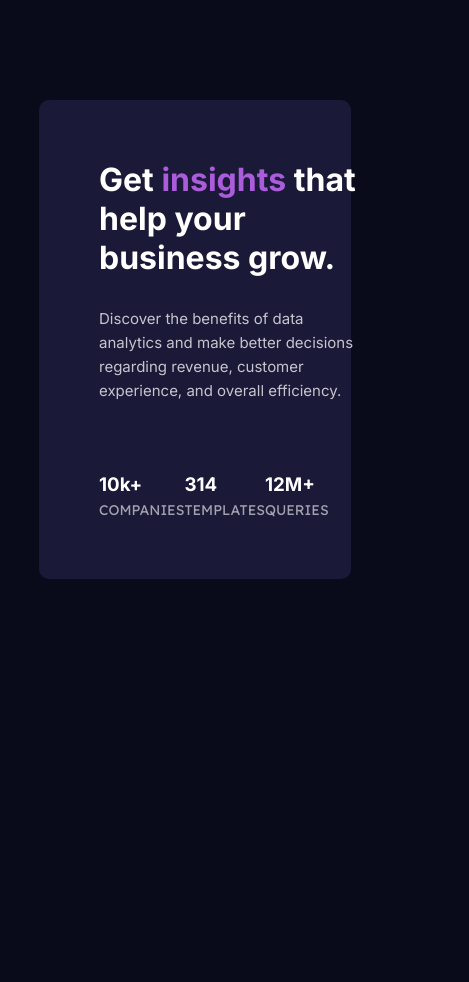
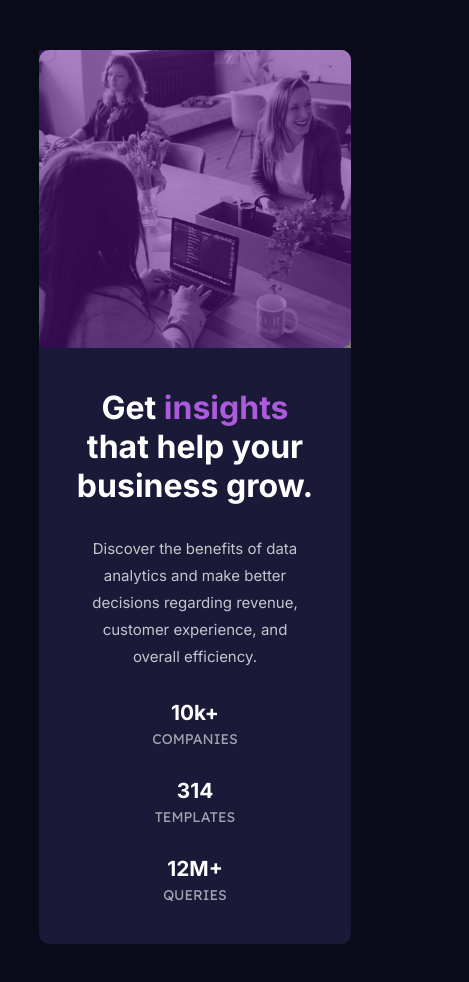
Before and after one commit to ArjayBuen/stats-preview-card, a plain HTML site: page index.html in a window 390 px wide. Shown: the whole page, 469 px wide, since content can reach past the window. Before the commit the page ends 844 px from the top, so only its background shows below. Drawn offline with Linux system fonts and the light colour scheme.

Commit message:
mobile design done

```diff
--- a/styles.css
+++ b/styles.css
@@ -62,3 +62,66 @@ p.benefits{
     border-top-right-radius: 10px;
     border-bottom-right-radius: 10px;
 }
+@media(max-width:1000px){
+    .container{
+        max-width: 80%;
+        max-height: none;
+        /* min-height: 750px; */
+        margin: 50px auto;
+        background: hsl(244, 38%, 16%);
+        color: hsl(0, 0%, 100%);
+        display: grid;
+        grid-template-columns: 1fr 1fr;
+        grid-template-rows: 1fr 1fr 1fr;
+        border-radius: 10px;
+    }
+    .img-content{
+        grid-column-start: 1;
+        grid-column-end: 3;
+        grid-row-start: 1;
+        grid-row-end: 2;
+        background: url(./images/image-header-desktop.jpg) no-repeat center top/cover;
+        width: 100%;
+        border-top-right-radius: 10px;
+        border-top-left-radius: 10px;
+        border-bottom-right-radius: 0;
+    }
+    .descriptions{
+        grid-column-start: 1;
+        grid-column-end: 3;
+        grid-row-start: 2;
+        grid-row-end: 4;
+        padding: 40px 30px ;
+    }
+    p.benefits{
+        font-size: 15px;
+        line-height: 1.8;
+
+        margin-bottom: 30px;
+    }
+
+}
+@media(max-width:650px){
+
+    .descriptions{
+        text-align: center;
+    }
+    p.benefits{
+        padding:0 20px;
+    }
+    .contains-stats{
+        display: flex;
+        flex-direction: column;
+        padding: 0;
+
+    }
+    .items{
+        margin-bottom: 30px;
+    }
+    .items:last-of-type{
+        margin-bottom: 0;
+    }
+    .items h3{
+        font-size: 1.3rem;
+    }
+}
```
